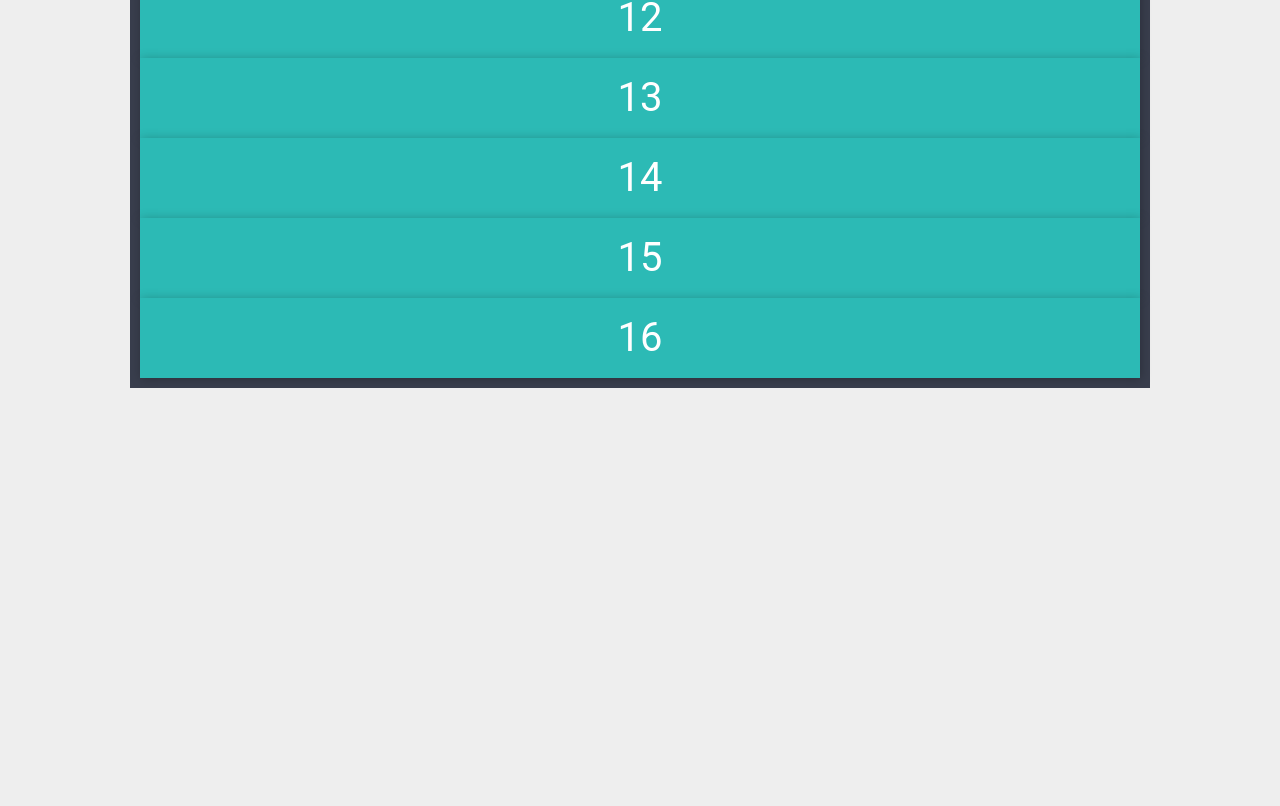
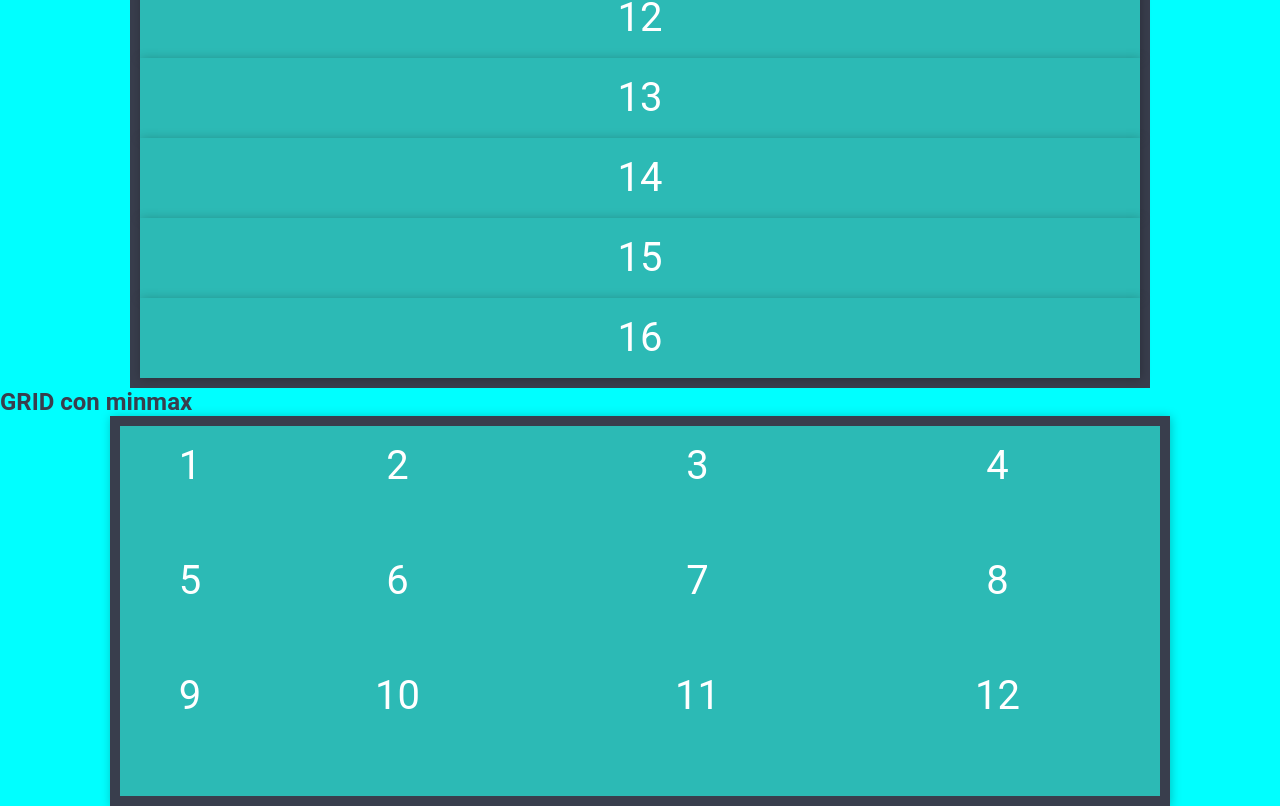
Before and after one commit to AngelCidVillarreal/ejemplos-grid-css, a plain HTML site: page index.html in a window 1280 px wide. Shown: the part 2686-3492 px from the top of the page. Before the commit the page ends 3074 px from the top, so only its background shows below. Drawn offline with Linux system fonts and the light colour scheme.

Commit message:
grid-save

```diff
--- a/estilos.css
+++ b/estilos.css
@@ -19,7 +19,8 @@ h1{
 .grid,
 .grid-pixeles,
 .grid-repeat,
-.grid-area{
+.grid-area,
+.grid-minmax{
 	width: 90%;
 	max-width: 1000px;
 	border: 10px solid #393e4d;
@@ -32,7 +33,8 @@ h1{
 .grid div,
 .grid-pixeles div,
 .grid-repeat div,
-.grid-area div{
+.grid-area div,
+.grid-minmax{
 	display: block;
 	padding: 20px;
 	color: #fff;
--- a/index.html
+++ b/index.html
@@ -6,6 +6,10 @@
     <link rel="stylesheet" href="estilos.css">
     <title>Ejemplos de GRID CSS3</title>
     <style>
+
+        body{
+            background-color: aqua;
+        }
         .grid-pixeles {
             display: grid;
 
@@ -76,6 +80,13 @@
             grid-area: footer;
         }
 
+
+        .grid-minmax {
+            display: grid;
+            grid-template-columns: 100px repeat(2, minmax(200px, 1fr)) 1fr;
+            grid-template-rows: repeat(3, minmax(100px, auto));
+            grid-gap: 15px;
+        }
     </style>
 </head>
 <body>
@@ -158,6 +169,22 @@
         <div>16</div>
     </div>
 
+    <h2>GRID con minmax</h2>
+    <div class="grid-minmax">
+        <div>1</div>
+        <div>2</div>
+        <div>3</div>
+        <div>4</div>
+        <div>5</div>
+        <div>6</div>
+        <div>7</div>
+        <div>8</div>
+        <div>9</div>
+        <div>10</div>
+        <div>11</div>
+        <div>12</div>
+    </div>
+
 
 
 </body>
```
